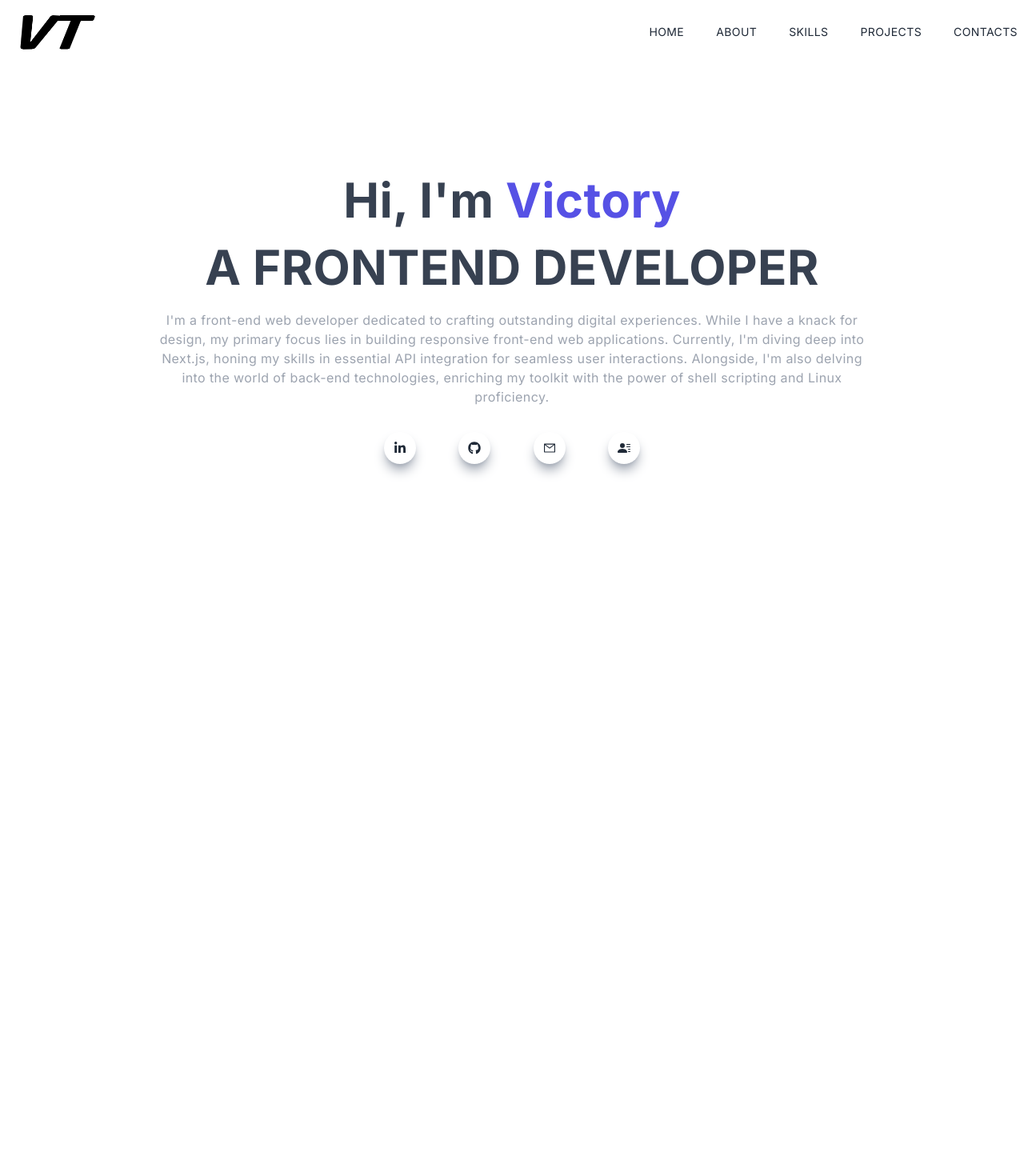
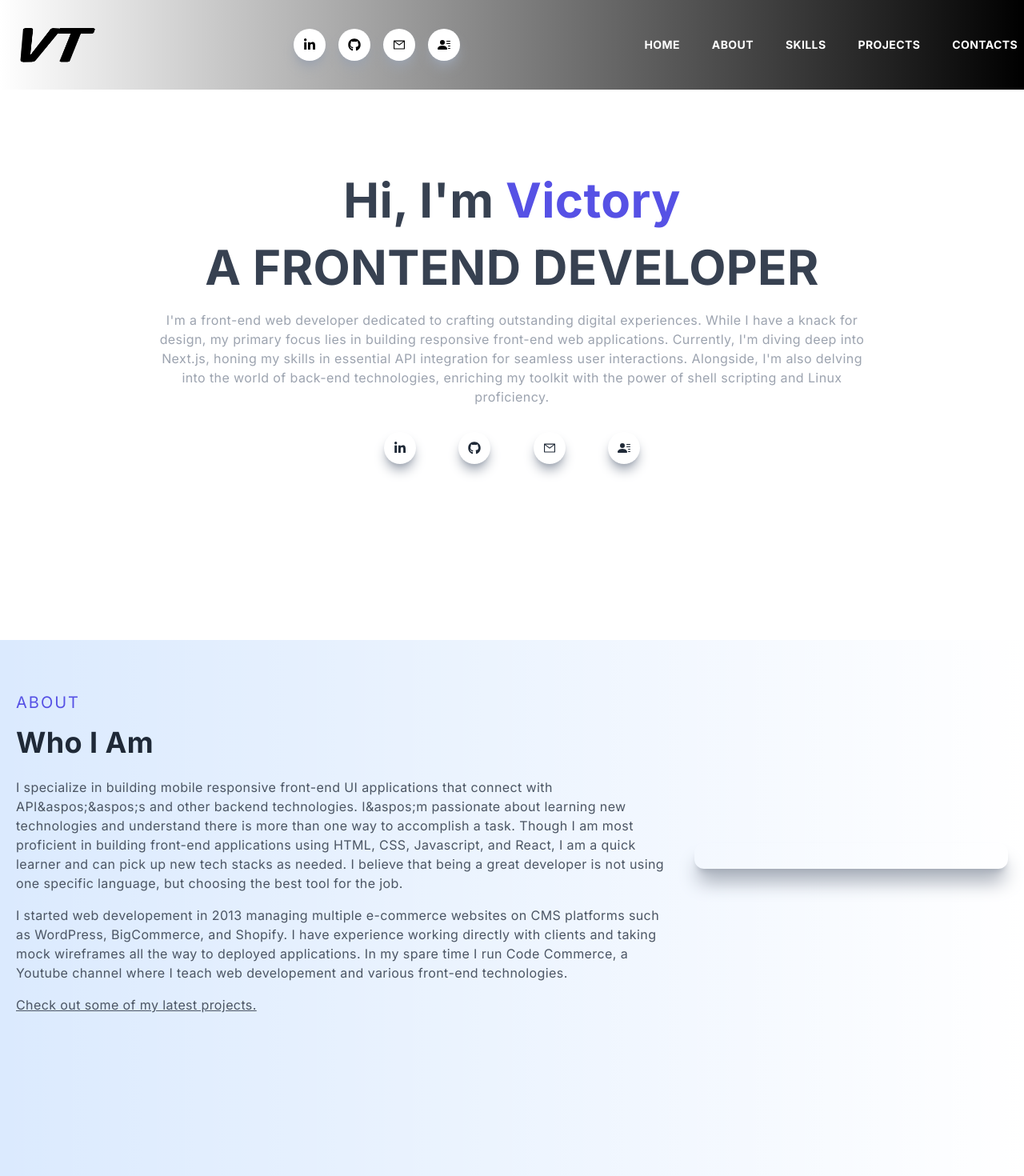
Before and after one commit to Torycd/victory, a Next.js app: page / in a window 1280 px wide. Shown: the top 1470 px of the page at 80% size. Before the commit the page ends 800 px from the top, so only its background shows below. Built offline with nearby package versions, Linux system fonts and the light colour scheme.

Commit message:
lets fucking go

```diff
--- a/app/globals.css
+++ b/app/globals.css
@@ -25,7 +25,8 @@ html {
   h2 {
     @apply text-3xl sm:text-4xl;
   }
-  li {
+  li,
+  a {
     @apply cursor-pointer;
   }
   button {
--- a/app/page.js
+++ b/app/page.js
@@ -1,9 +1,11 @@
+import About from "@/components/About";
 import Main from "@/components/Main";
 
 export default function Home() {
   return (
     <>
       <Main />
+      <About/>
     </>
   );
 }
--- /dev/null
+++ b/components/About.jsx
@@ -0,0 +1,42 @@
+import React from 'react'
+
+const About = () => {
+  return (
+    <div id='about' className='w-full md:h-screen items-center py-16 bg-blue-100 bg-gradient-to-l from-white'>
+        <div className="max-w-[1240px] m-auto md:grid grid-cols-3 gap-8">
+        <div className="col-span-2 ">
+          <p className="uppercase text-xl tracking-widest text-[#5651e5]">
+            About
+          </p>
+          <h2 className="py-4">Who I Am</h2>
+          <p className="py-2  text-gray-600">
+            I specialize in building mobile responsive front-end UI applications
+            that connect with API&aspos;&aspos;s and other backend technologies.
+            I&aspos;m passionate about learning new technologies and understand
+            there is more than one way to accomplish a task. Though I am most
+            proficient in building front-end applications using HTML, CSS,
+            Javascript, and React, I am a quick learner and can pick up new tech
+            stacks as needed. I believe that being a great developer is not
+            using one specific language, but choosing the best tool for the job.
+          </p>
+          <p className="py-2 text-gray-600">
+            I started web developement in 2013 managing multiple e-commerce
+            websites on CMS platforms such as WordPress, BigCommerce, and
+            Shopify. I have experience working directly with clients and taking
+            mock wireframes all the way to deployed applications. In my spare
+            time I run Code Commerce, a Youtube channel where I teach web
+            developement and various front-end technologies.
+          </p>
+          <p className="py-2 text-gray-600 underline cursor-pointer">
+            Check out some of my latest projects.
+          </p>
+        </div>
+        <div className="w-full h-auto m-auto shadow-xl shadow-gray-400 rounded-xl flex items-center justify-center p-4 hover:scale-105 ease-in duration-500">
+          {/* <Image src={image} className="rounded-xl" alt="/" /> */}
+        </div>
+      </div>
+    </div>
+  )
+}
+
+export default About
--- a/components/Navbar.jsx
+++ b/components/Navbar.jsx
@@ -7,6 +7,7 @@ import { AiOutlineClose, AiOutlineMail, AiOutlineMenu } from "react-icons/ai";
 import { FaGithub, FaLinkedinIn } from "react-icons/fa";
 import { BsFillPersonLinesFill } from "react-icons/bs";
 // import { usePathname } from "next/navigation";
+import { motion } from "framer-motion";
 
 const Navbar = () => {
   const [nav, setNav] = useState(false);
@@ -27,10 +28,12 @@ const Navbar = () => {
   return (
     <div
       className={
-        shadow ? "fixed w-full h-20 shadow-xl z-100" : "fixed w-full h-20 z-100"
+        shadow
+          ? "fixed w-full h-28 shadow-xl z-100  bg-black bg-gradient-to-r from-white"
+          : "fixed w-full h-28 z-100  bg-black bg-gradient-to-r from-white"
       }
     >
-      <div className="flex justify-between items-center max-w-[1440px] px-2 mx-auto h-full  2xl:px-16">
+      <div className="flex justify-between items-center max-w-[1440px] px-2 mx-auto h-full text-white 2xl:px-16">
         {/* logo */}
         <div className="w-16 h-12 md:w-32 md:h-16 relative">
           <Link href="/">
@@ -38,27 +41,78 @@ const Navbar = () => {
           </Link>
         </div>
         {/* Other content */}
-        <div>
-          <ul className="hidden md:flex space-x-10 py-4">
+
+        {/* icons ontop */}
+        <div className="hidden md:flex items-center justify-between gap-4 my-4">
+          <a
+            href="https://www.linkedin.com/in/victory-idundun-388636247/"
+            target="_blank"
+            className="rounded-full bg-white hover:bg-gray-200 shadow-lg shadow-gray-400 p-3 cursor-pointer hover:scale-105 ease-in duration-300"
+          >
+            <FaLinkedinIn className="text-black" />
+          </a>
+          <a
+            href="https://github.com/Torycd"
+            target="_blank"
+            className="rounded-full bg-white hover:bg-gray-200  shadow-lg shadow-gray-400 p-3 cursor-pointer hover:scale-105 ease-in duration-300"
+          >
+            <FaGithub className="text-black" />
+          </a>
+          <a
+            href="mailto:vicidundun@gmail.com"
+            target="_blank"
+            className="rounded-full bg-white hover:bg-gray-200  shadow-lg shadow-gray-400 p-3 cursor-pointer hover:scale-105 ease-in duration-300"
+          >
+            <AiOutlineMail className="text-black" />
+          </a>
+          <div className="rounded-full bg-white hover:bg-gray-200  shadow-lg shadow-gray-400 p-3 cursor-pointer hover:scale-105 ease-in duration-300">
+            <BsFillPersonLinesFill className="text-black" />
+          </div>
+        </div>
+        <ul className="hidden md:flex items-center space-x-10 py-4 font-bold">
           <Link href="/">
-              <li className="text-sm uppercase hover:border-b-2">Home</li>
+            <motion.li
+              className="text-sm uppercase hover:border-b-2"
+              whileHover={{ scale: 1.1 }}
+            >
+              Home
+            </motion.li>
           </Link>
           <Link href="/#about">
-              <li className="text-sm uppercase hover:border-b-2">About</li>
+            <motion.li
+              className="text-sm uppercase hover:border-b-2"
+              whileHover={{ scale: 1.1 }}
+            >
+              About
+            </motion.li>
           </Link>
           <Link href="/#skills">
-              <li className="text-sm uppercase hover:border-b-2">Skills</li>
+            <motion.li
+              className="text-sm uppercase hover:border-b-2"
+              whileHover={{ scale: 1.1 }}
+            >
+              Skills
+            </motion.li>
           </Link>
           <Link href="/#projects">
-              <li className=" text-sm uppercase hover:border-b-2">Projects</li>
+            <motion.li
+              className="text-sm uppercase hover:border-b-2"
+              whileHover={{ scale: 1.1 }}
+            >
+              Projects
+            </motion.li>
           </Link>
           <Link href="/#contact">
-              <li className="text-sm uppercase hover:border-b-2">Contacts</li>
+            <motion.li
+              className="text-sm uppercase hover:border-b-2"
+              whileHover={{ scale: 1.1 }}
+            >
+              Contacts
+            </motion.li>
           </Link>
         </ul>
         <div onClick={handleNavigation} className="md:hidden">
           <AiOutlineMenu size={30} />
-          </div>
         </div>
       </div>
 
@@ -102,7 +156,7 @@ const Navbar = () => {
           </div>
           {/* nav item */}
           <div className="py-4 flex flex-col">
-            <ul className="uppercase">
+            <ul className="uppercase font-bold">
               <Link href="/">
                 <li onClick={() => setNav(false)} className="py-4 text-sm">
                   Home
--- a/package.json
+++ b/package.json
@@ -9,6 +9,7 @@
     "lint": "next lint"
   },
   "dependencies": {
+    "framer-motion": "^11.1.9",
     "next": "14.2.3",
     "react": "^18",
     "react-dom": "^18",
```
Also changed, not shown: 1 other file (tests, documents, lock files or other folders). Lines whose indentation alone changed are shown as unchanged.
